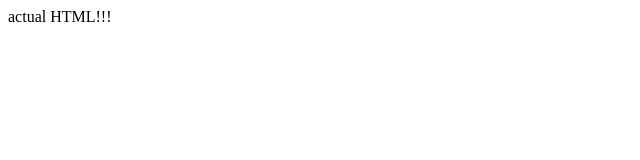
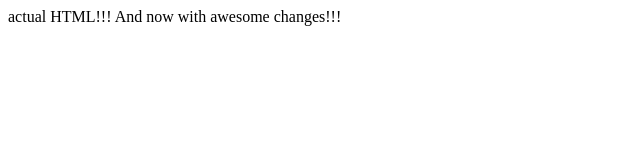
Before and after one commit to dbilenkin/TestRepo, a plain HTML site: page index.html in a window 1280 px wide. Shown: the whole page, without its empty margins (0-640 px from the left). Drawn offline with Linux system fonts and the light colour scheme.

Commit message:
sweet changes

```diff
--- a/index.html
+++ b/index.html
@@ -8,5 +8,7 @@
 </head>
 <body>
     actual HTML!!!
+
+    And now with awesome changes!!!
 </body>
 </html>
```
